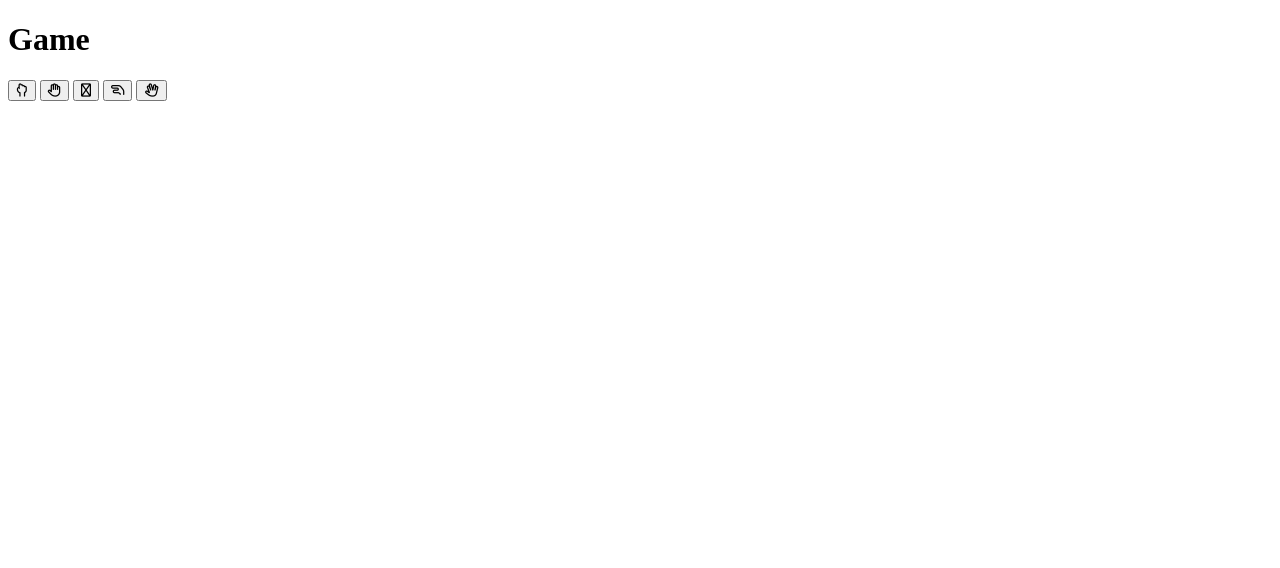
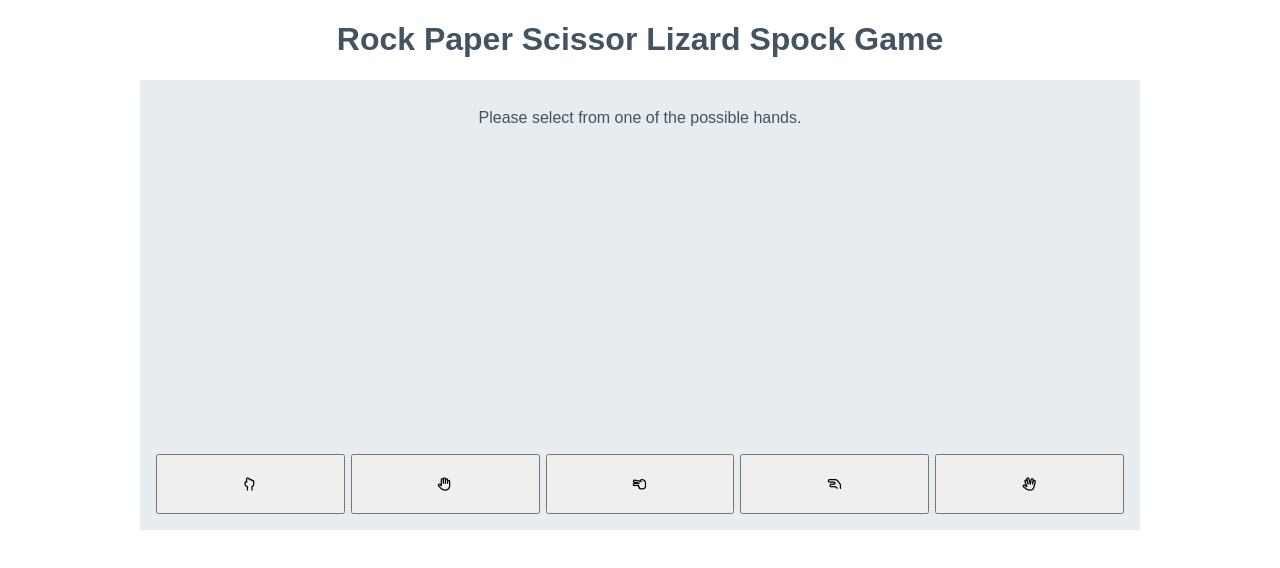
Before and after one commit to TheDKnight/portfolio.project.2, a plain HTML site: page index.html in a window 1280 px wide. Drawn offline with Linux system fonts and the light colour scheme.

Commit message:
add flex box to css and styling to the main box control

```diff
--- a/assets/css/style.css
+++ b/assets/css/style.css
@@ -0,0 +1,50 @@
+body {
+    background-color: white;
+    font-family: "Raleway", sans-serif;
+    color: #445361;
+    text-align: center;
+}
+
+.game-area {
+    background-color: #E6ECF0;
+    box-sizing: border-box;
+    width: 85%;
+    height: 65vh;
+    max-height: 450px;
+    max-width: 1000px;
+    margin-left: auto;
+    margin-right: auto;
+    padding: 1%;
+    display: flex;
+    flex-direction: column;
+}
+
+.hand-selection {
+    display: flex;
+    justify-content: center;
+    flex: 1;
+    align-items: flex-end;
+}
+
+p{
+
+    align-self: center;
+}
+
+
+/* --------- Buttons */
+
+.btn {
+    width: 220px;
+    height: 60px;
+    font-family: "Raleway", sans-serif;
+    text-transform: uppercase;
+    letter-spacing: 1.3px;
+    color: black;
+    margin: 3px;
+
+}
+
+.btn:focus {
+    outline: none;
+}
--- a/index.html
+++ b/index.html
@@ -10,24 +10,25 @@
 </head>
 <body>
 
-    <h1 class="heading">Game</h1>
+    <h1 class="heading">Rock Paper Scissor Lizard Spock Game</h1>
 
 
     <div class="game-area">
+        <p>Please select from one of the possible hands. </p>
         <div class="hand-selection">
-            <button>
+            <button class="btn">
                 <i class="fa-regular fa-hand-back-fist"></i>
             </button>
-            <button>
+            <button class="btn">
                 <i class="fa-regular fa-hand"></i>
             </button>
-            <button>
-                <i class="fa-regular fa-scissors"></i>
+            <button class="btn">
+                <i class="fa-regular fa-hand-scissors"></i>
             </button>
-            <button>
+            <button class="btn">
                 <i class="fa-regular fa-hand-lizard"></i>
             </button>
-            <button>
+            <button class="btn">
                 <i class="fa-regular fa-hand-spock"></i>
             </button>
 
```
